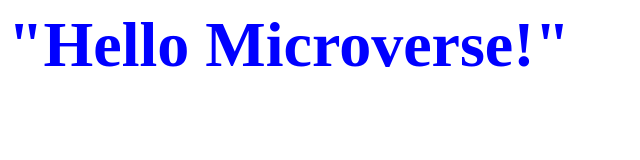
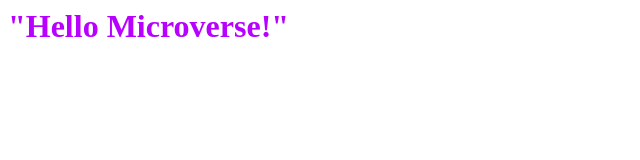
Before and after one commit to carreraprogrammer/Hello-world, a plain HTML site: page index.html in a window 1280 px wide. Shown: the whole page, without its empty margins (0-640 px from the left). Drawn offline with Linux system fonts and the light colour scheme.

Commit message:
changed color of h1

```diff
--- a/styles.css
+++ b/styles.css
@@ -1,5 +1,3 @@
-.title h1 {
-  font-size: 4rem;
-  color: blue;
+h1 {
+  color: rgb(183, 0, 255);
 }
-\n
```
